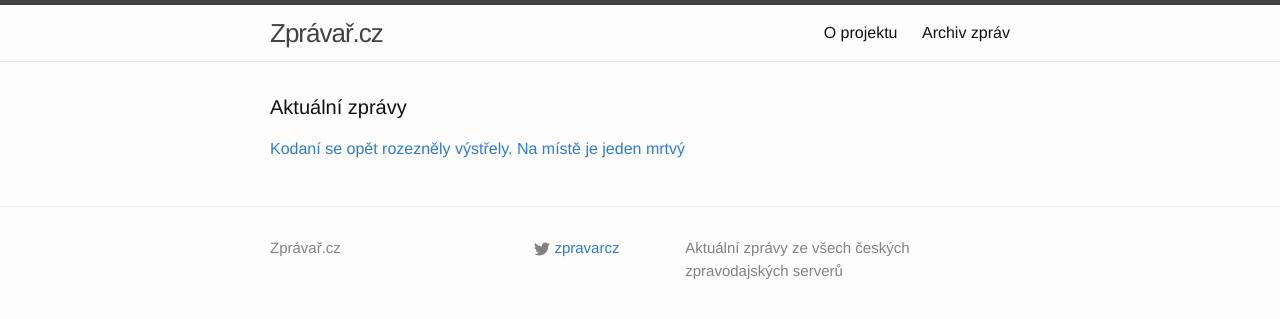
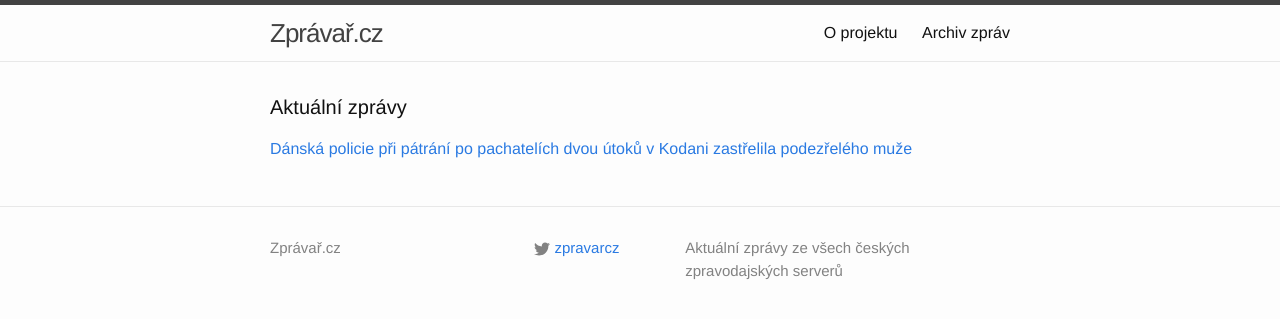
Before and after one commit to adliska/zpravar, a Jekyll site: the page built from index.html, in a window 1280 px wide. Shown: the top 319 px of the page. Built offline with Jekyll 4.4.1, drawn with Linux system fonts in a browser that asks for light colours.

Commit message:
zpravar news update

```diff
--- a/index.html
+++ b/index.html
@@ -5,9 +5,10 @@ layout: default
 <div class="home">
     <h1 class="page-heading">Aktuální zprávy</h1>
 
-<p><a href="javascript:;" onclick="toggle_visibility('zpravy0')">Kodaní se opět rozezněly výstřely. Na místě je jeden mrtvý</a></p>
+<p><a href="javascript:;" onclick="toggle_visibility('zpravy0')">Dánská policie při pátrání po pachatelích dvou útoků v Kodani zastřelila podezřelého muže</a></p>
 <div id="zpravy0" style="display:none">
 <ul>
+<li><a href=http://www.rozhlas.cz/_zprava/danska-policie-pri-patrani-po-pachatelich-dvou-utoku-v-kodani-zastrelila-podezreleho-muze--1455754>Dánská policie při pátrání po pachatelích dvou útoků v Kodani zastřelila podezřelého muže - www.rozhlas.cz</a></li>
 <li><a href=http://www.rozhlas.cz/_zprava/kodani-se-opet-rozeznely-vystrely-na-miste-je-jeden-mrtvy--1455754>Kodaní se opět rozezněly výstřely. Na místě je jeden mrtvý - www.rozhlas.cz</a></li>
 <li><a href=http://www.rozhlas.cz/_zprava/kodani-se-opet-rozeznely-vystrely-na-miste-je-jeden-mrtvy-a-dva-zraneni--1455754>Kodaní se opět rozezněly výstřely. Na místě je jeden mrtvý a dva zranění - www.rozhlas.cz</a></li>
 <li><a href=http://www.rozhlas.cz/_zprava/kodani-se-opet-rozeznely-vystrely-na-miste-jsou-tri-zraneni--1455754>Kodaní se opět rozezněly výstřely. Na místě jsou tři zranění - www.rozhlas.cz</a></li>
```
